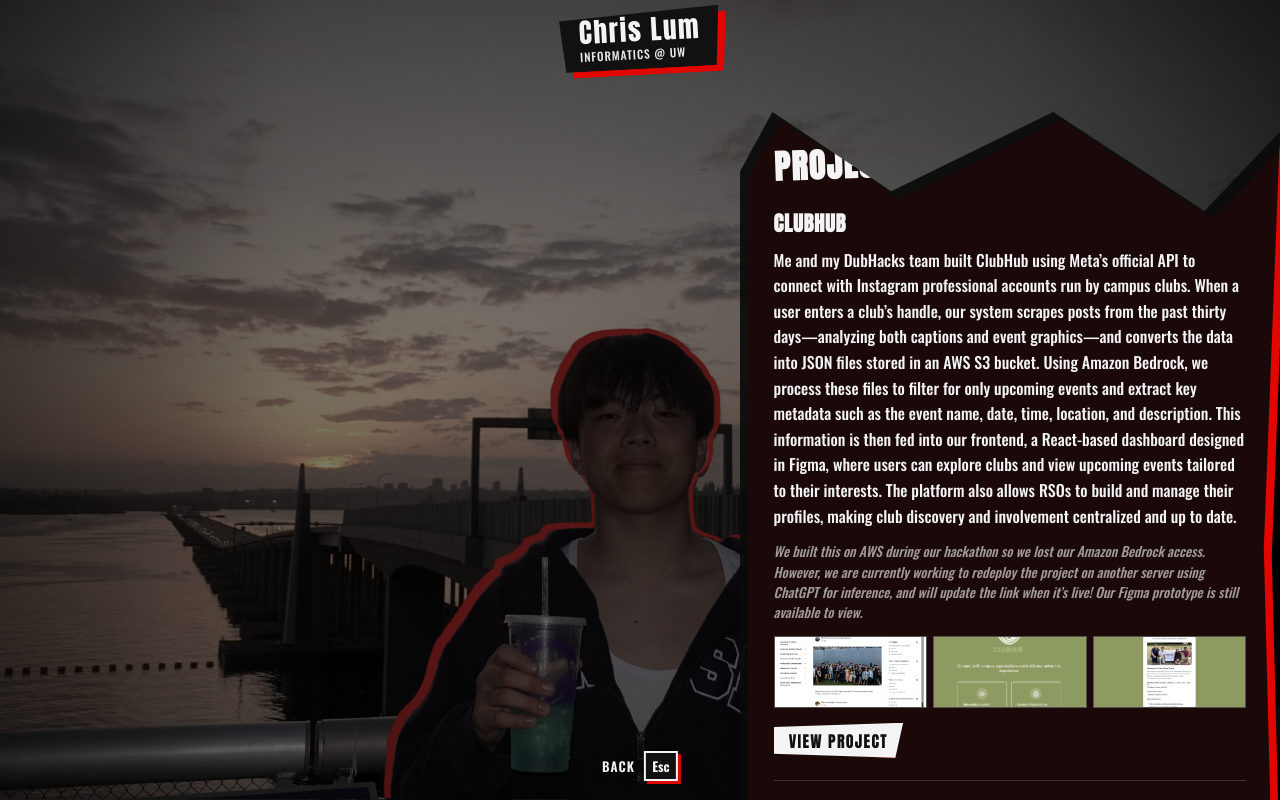
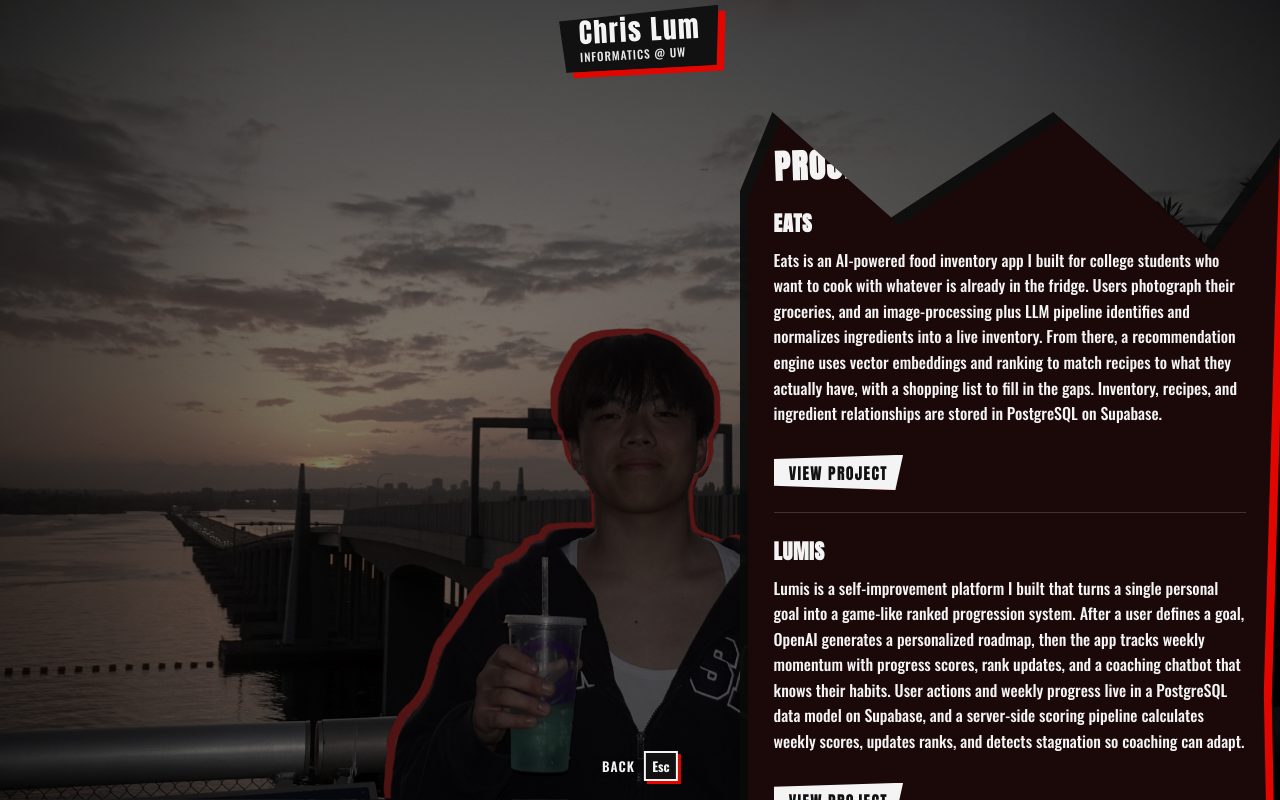
Before and after one commit to clum45-rgb/ChrisLum-WebsitePortfolio, a React (Vite) app: page /projects in a window 1280 px wide. Built offline with nearby package versions, Linux system fonts and the light colour scheme.

Commit message:
Add Eats and Lumis to the Projects page.
Co-authored-by: Cursor <cursoragent@cursor.com>

```diff
--- a/src/data/content.ts
+++ b/src/data/content.ts
@@ -35,6 +35,24 @@ export type Project = {
 const image = (file: string) => `${import.meta.env.BASE_URL}images/${file}`
 
 export const projects: Project[] = [
+  {
+    id: 'eats',
+    title: 'Eats',
+    description:
+      'Eats is an AI-powered food inventory app I built for college students who want to cook with whatever is already in the fridge. Users photograph their groceries, and an image-processing plus LLM pipeline identifies and normalizes ingredients into a live inventory. From there, a recommendation engine uses vector embeddings and ranking to match recipes to what they actually have, with a shopping list to fill in the gaps. Inventory, recipes, and ingredient relationships are stored in PostgreSQL on Supabase.',
+    linkLabel: 'View Project',
+    href: 'https://github.com/clum45-rgb/eats',
+    images: [],
+  },
+  {
+    id: 'lumis',
+    title: 'Lumis',
+    description:
+      'Lumis is a self-improvement platform I built that turns a single personal goal into a game-like ranked progression system. After a user defines a goal, OpenAI generates a personalized roadmap, then the app tracks weekly momentum with progress scores, rank updates, and a coaching chatbot that knows their habits. User actions and weekly progress live in a PostgreSQL data model on Supabase, and a server-side scoring pipeline calculates weekly scores, updates ranks, and detects stagnation so coaching can adapt.',
+    linkLabel: 'View Project',
+    href: 'https://github.com/clum45-rgb/lumis',
+    images: [],
+  },
   {
     id: 'clubhub',
     title: 'ClubHub',
```
